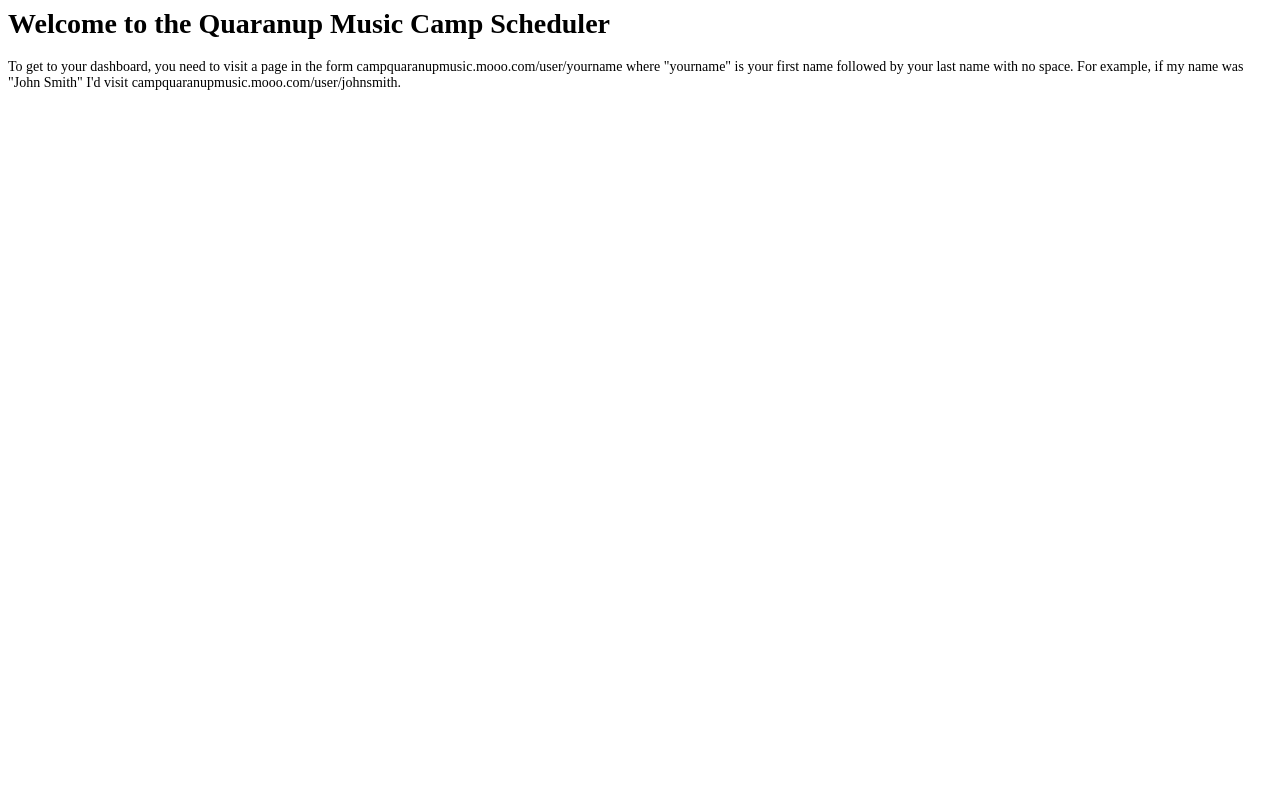
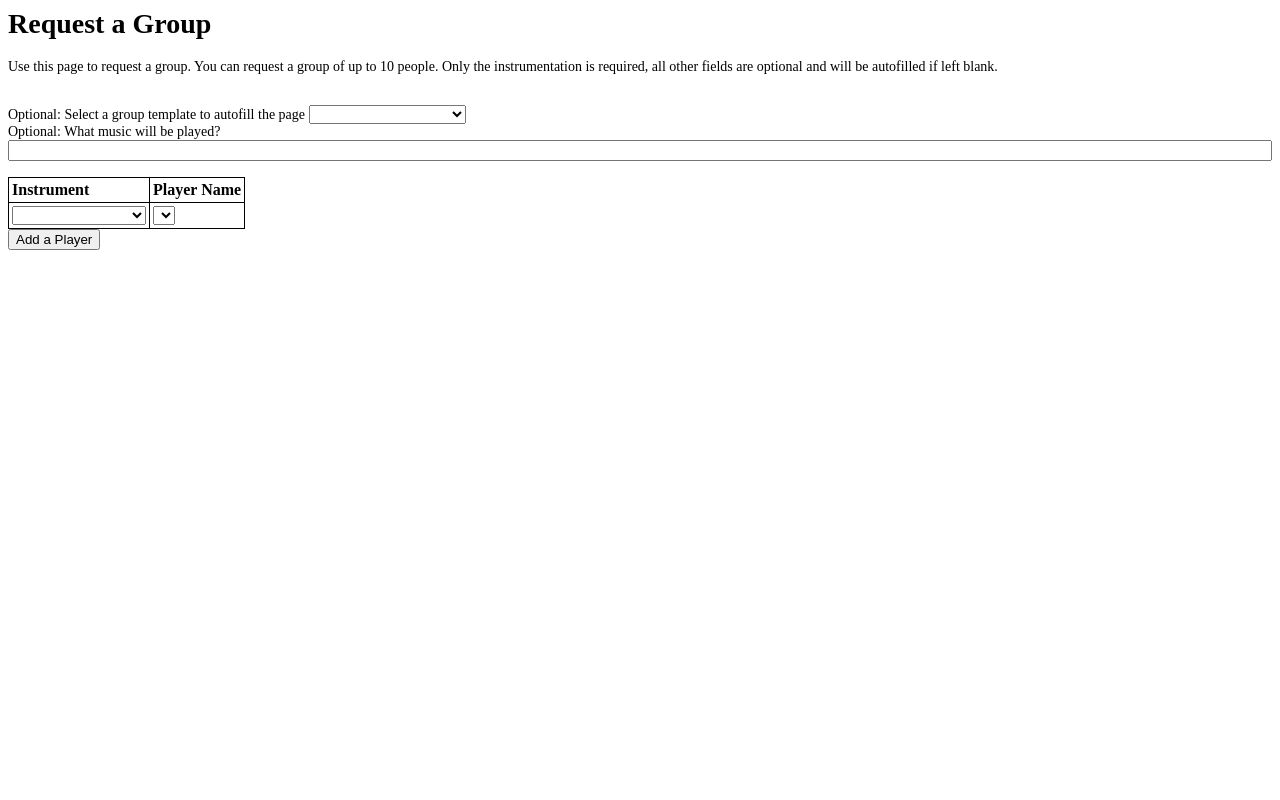
Before and after one commit to duhiga/MusicCampScheduler, a Flask app: template MusicCampScheduler/templates/grouprequest.html in a window 1280 px wide. Run offline with Flask 2, Linux system fonts and the light colour scheme; the template is opened without the code that fills it: most values are stand-ins (such as "Sample title", 1, 10 or a date in 2020); lists and menus that the app fills with data are empty; parts of the project's set-up code (start-up, migrations or seed data) failed here and were passed over.

Commit message:
Started group request page and fleshed out dashboard absent requests. Still need to work on response processing in the Javascript for that.

```diff
--- a/MusicCampScheduler/SQL.py
+++ b/MusicCampScheduler/SQL.py
@@ -18,6 +18,7 @@ def sql(query):
         db = MySQLdb.connect(host=obj.root.sql['host'], user=obj.root.sql['user'], passwd=obj.root.sql['password'], db=obj.root.sql['database']) #connect to database
         cur = db.cursor() #initiate a query cursor
         cur.execute(query) #execute the query
+        db.commit()
         data = cur.fetchall() #fetch all that match the query and store in data array
         log2('Printing output of query:')
         log2(data)
--- a/MusicCampScheduler/app.py
+++ b/MusicCampScheduler/app.py
@@ -20,6 +20,7 @@ import datetime
 import re
 import json
 import untangle
+import uuid
 #import DBSetup
 from SQL import *
 from debug import *
@@ -28,39 +29,9 @@ from json import JSONEncoder, JSONDecoder
 
 # Make the WSGI interface available at the top level so wfastcgi can get it.
 app = Flask(__name__)
-obj = untangle.parse('config.xml')
-app.secret_key = obj.root.CampDetails['SecretKey']
+config = untangle.parse('config.xml')
+app.secret_key = config.root.CampDetails['SecretKey']
 wsgi_app = app.wsgi_app
-
-
-#the below two classes extend JSON to decode datetimes properly.  Use:
-#event = {'Timestamp': datetime.datetime.now(), 'Value': 10}
-#json_event = json.dumps(event, cls=WebAPIEncoder)
-#decoded_json_event = json.loads(json_event, cls=WebAPIDecoder)
-class WebAPIEncoder(JSONEncoder):
-    def default(self, obj):
-        if isinstance(obj, datetime.datetime):
-            return obj.isoformat()
-        return super(WebAPIEncoder, self).default(obj)
-
-
-class WebAPIDecoder(JSONDecoder):
-    def decode(self, obj):
-        decoded = super(WebAPIDecoder, self).decode(obj)
-        if isinstance(decoded, list):
-            pairs = enumerate(decoded)
-        elif isinstance(decoded, dict):
-            pairs = decoded.items()
-        result = []
-        for k, v in pairs:
-            if k == "Timestamp":
-                v = datetime.datetime.strptime(v, '%Y-%m-%dT%H:%M:%S.%f')
-            result.append((k, v))
-        if isinstance(decoded, list):
-            return [r[1] for r in result]
-        elif isinstance(decoded, dict):
-            return dict(result)
-        return decoded
 
 #the user object defines an individual user.  The user is an individual
 #attending the music camp
@@ -102,9 +73,28 @@ class group:
         self.cello = cello
         self.doublebass = doublebass
 
+class grouptemplate:
+    def __init__(self, grouptemplatename, minimumlevel, conductor, flute, oboe, clarinet, bassoon, horn, trumpet, trombone, tuba, percussion, violin, viola, cello, doublebass):
+        self.grouptemplatename = grouptemplatename
+        self.conductor = conductor
+        self.flute = flute
+        self.oboe = oboe
+        self.clarinet = clarinet
+        self.bassoon = bassoon
+        self.horn = horn
+        self.trumpet = trumpet
+        self.trombone = trombone
+        self.tuba = tuba
+        self.percussion = percussion
+        self.violin = violin
+        self.viola = viola
+        self.cello = cello
+        self.doublebass = doublebass
+
 #the player object defines a player sitting in a group
 class player:
-    def __init__(self, firstname, lastname, instrument, groupname, location, groupid):
+    def __init__(self, userid, firstname, lastname, instrument, groupname, location, groupid):
+        self.userid = userid
         self.firstname = firstname
         self.lastname = lastname
         self.instrument = instrument
@@ -184,6 +174,14 @@ def datatoclasslist(classtype,data):
         log1(data)
         return 'error'
 
+#generates a nember for the next free ID of a given table type
+def generateid(id):
+    currentmax = sql("SELECT t." + str(id) + "id FROM " + str(id) + "s t ORDER BY t." + str(id) + "id DESC LIMIT 1")
+    if currentmax == ():
+        return 0
+    else:
+        return int(currentmax[0][0]) + 1
+
 #looks up a list of players that aren't playing in any groups that share a period with the input group, and play one of the instruments in
 #the group.  Returns a list of player objects.
 def playersubstitutesforgroup(groupid):
@@ -195,7 +193,7 @@ def playersubstitutesforgroup(groupid):
         #the following query finds substitutes for this group.
         #i.e.  people who aren't currently playing, but play the same
         #instruments as those in the group
-        data = sql("""SELECT u.firstname,u.lastname,ga.instrument,null,null,null FROM groupassignments ga INNER JOIN (
+        data = sql("""SELECT u.userid,u.firstname,u.lastname,ga.instrument,null,null,null FROM groupassignments ga INNER JOIN (
                           SELECT si.userid,si.instrument FROM instruments si WHERE NOT EXISTS (
                               SELECT nu.userid FROM users nu
                               INNER JOIN groupassignments nga ON nga.userid = nu.userid
@@ -277,6 +275,9 @@ def dashboard(userid,date='none'):
         log1('dashboard fetch requested for user %s' % userid)
         log1('date modifier is currently set to %s' % date)
         user = datatoclass('user',sql("SELECT userid,firstname,lastname,age,email FROM users WHERE userid=\"" + userid + "\""),0)
+        #fetches the camp name and support email address from config.xml
+        campname = config.root.CampDetails['Name']
+        supportemailaddress = config.root.CampDetails['SupportEmailAddress']
         #find the number of times a user has played in groups in the past
         count = useridtonumberofplayings(userid)
         #find all periods today, and what this user is doing in each
@@ -295,7 +296,9 @@ def dashboard(userid,date='none'):
                             previousday=previousday, \
                             nextday=nextday, \
                             today=today, \
-                            weekday=weekday \
+                            weekday=weekday, \
+                            campname=campname, \
+                            supportemailaddress=supportemailaddress, \
                             )
     else:
         return 'You have submitted illegal characters in your URL. Any inputs must only contain letters, numbers and dashes.'
@@ -303,6 +306,44 @@ def dashboard(userid,date='none'):
 @app.route('/user/<userid>/date/<date>/')
 def dashboardDateModifier(userid,date):
     return dashboard(userid,date)
+
+#Makes a post query that marks a player adsent for a given period. This is triggered off the above (two) dashboard functions.
+@app.route("/user/<userid>/period/<periodid>/absent/", methods=["POST"])
+def mark_absent(userid,periodid):
+    if check(userid) and check(periodid):
+        user = datatoclass('user',sql("SELECT * FROM users WHERE userid=\"" + userid + "\""),0)
+        period = datatoclass('period',sql("SELECT * FROM periods WHERE periodid=\"" + periodid + "\""),0)
+        currentassignment = sql("""
+            SELECT p.starttime,p.endtime,g.groupname,ga.instrument,l.locationname,ga.groupid,g.ismusical,g.iseveryone,p.periodid,p.periodname
+            FROM users u
+            INNER JOIN groupassignments ga ON u.userid = ga.userid
+            INNER JOIN groups g ON ga.groupid = g.groupid
+            INNER JOIN periods p ON p.periodid = g.periodid
+            INNER JOIN locations l ON l.locationid = g.locationid
+            WHERE u.userid = '""" + user.userid + "' AND p.periodid = '" + periodid + "'")
+        if currentassignment == ():
+            #get the groupid for the absent group associated with this period
+            absentgroup = sql("""
+                SELECT g.groupid FROM groups g INNER JOIN periods p ON g.periodid = p.periodid
+                WHERE g.groupname = "absent" AND p.periodid = """ + periodid)
+            if absentgroup == (): #if there is no absent group for this period, create one
+                absentgroup = generateid('group')
+                response = sql("""INSERT INTO `groups` (`groupid`, `groupname`, `locationid`, `periodid`, `ismusical`)
+                        VALUES ('""" + str(absentgroup) + """', 'absent', '0', '""" + str(periodid) + """', '0');""")
+            else:
+                absentgroup = absentgroup[0][0]
+            #assign this person to the absent group
+            response = sql("""INSERT INTO `groupassignments` (`groupassignmentid`, `userid`, `groupid`)
+                        VALUES ('""" + str(generateid('groupassignment')) + """', '""" + user.userid + """', '""" + str(absentgroup) + """');""")
+            return 'Now absent for ' + period.periodname
+        else:
+            currentassignment = datatoclass('perioddisplay',currentassignment,0)
+            if currentassignment.groupname == "Absent":
+                return 'Already absent for this group'
+            else:
+                return 'You are already assigned to a group for this period. You have NOT been marked absent. Talk to the adminsitrator to fix this.'
+    else:
+        return 'You have submitted illegal characters in your URL. Any inputs must only contain letters, numbers and dashes.'
 
 #this route is linked to from the user's dashboard.  When they click on a group name, they are taken to a page showing all the people
 #in that group, along with possible substitutes
@@ -315,17 +356,17 @@ def groupdetails(userid,groupid):
         #gets the data associated with this group ID
         group = datatoclass('group',sql("SELECT * FROM groups WHERE groupid=\"" + groupid + "\""),0)
         #gets the period that this group takes place
-        period = datatoclass('period',sql("SELECT * FROM periods WHERE periodid = " + group.periodid),0)
+        period = datatoclass('period',sql("SELECT * FROM periods WHERE periodid = " + str(group.periodid)),0)
         #gets the location that this group takes place
-        location = datatoclass('location',sql("SELECT * FROM locations WHERE locationid = " + group.locationid),0)
+        location = datatoclass('location',sql("SELECT * FROM locations WHERE locationid = " + str(group.locationid)),0)
         #gets the list of players playing in the given group
         data = sql("""
-            SELECT u.firstname,u.lastname,ga.instrument,g.groupname,l.locationname,g.groupid
+            SELECT u.userid,u.firstname,u.lastname,ga.instrument,g.groupname,l.locationname,g.groupid
             FROM groupassignments ga
             INNER JOIN users u ON ga.userid = u.userid
             INNER JOIN groups g ON ga.groupid = g.groupid
             INNER JOIN locations l ON g.locationid = l.locationid
-            WHERE ga.groupid=""" + groupid)
+            WHERE ga.groupid=""" + str(groupid))
         players = datatoclasslist('player',data)
         substitutes = playersubstitutesforgroup(groupid)
         return render_template('group.html', \
@@ -344,13 +385,33 @@ def grouprequestpage(userid):
     if check(userid):
         #gets the data associated with this user
         user = datatoclass('user',sql("SELECT * FROM users WHERE userid=\"" + userid + "\""),0)
+        grouptemplates = datatoclasslist('grouptemplate',sql("SELECT * FROM grouptemplates"))
+        instruments = []
+        instruments = config.root.CampDetails['Instruments'].split(",")
         return render_template('grouprequest.html', \
                             user=user, \
+                            grouptemplates=grouptemplates, \
+                            instruments=instruments, \
                             )
     else:
         return 'You have submitted illegal characters in your URL. Any inputs must only contain letters, numbers and dashes.'
 
-@app.route('/user/<userid>/absentrequest/')
+#Used in the grouprequest page to fill the instruments
+@app.route("/return/instrumentplayers/<instrument>/", methods=["GET"])
+def instrumentplayers_get(instrument):
+    if check(instrument):
+        players = (datatoclasslist('player',sql("""
+            SELECT u.userid,u.firstname,u.lastname,i.instrument,null,null,null FROM users u INNER JOIN instruments i ON u.userid=i.userid
+                 """)))
+        response = make_response(json.dumps([ob.__dict__ for ob in players]))
+        response.content_type = 'application/json'
+        log2(response)
+        return response
+    else:
+        return 'You have submitted illegal characters in your URL. Any inputs must only contain letters, numbers and dashes.'
+
+#NOT USED. Just keeping this for reference.
+@app.route('/user/<userid>/absentreq/')
 def absentrequestpage(userid):
     if check(userid):
         #gets the data associated with this user
@@ -372,11 +433,11 @@ def absentrequestpage(userid):
                             weekday=weekday, \
                             periods=periods, \
                             perioddates=perioddates, \
-                            campname=obj.root.CampDetails['Name'] \
                             )
     else:
         return 'You have submitted illegal characters in your URL. Any inputs must only contain letters, numbers and dashes.'
 
+#NOT USED - just keeping for reference
 #Returns data from a query from the page from the function above.
 @app.route("/return/periodlist/<date>/", methods=["GET"])
 def get_request(date):
--- a/MusicCampScheduler/templates/group.html
+++ b/MusicCampScheduler/templates/group.html
@@ -57,8 +57,8 @@
             <td>{{ s.instrument }}</td>
         </tr>
         {% endfor %}
-        </tbody>
-    </table>
+
+    </table></tbody>
     <a href="/user/{{ user.userid }}/">Back to dashboard</a>
 </body>
 </html>
--- a/MusicCampScheduler/templates/grouprequest.html
+++ b/MusicCampScheduler/templates/grouprequest.html
@@ -2,9 +2,45 @@
 <html>
 <head>
     <link rel="stylesheet" href='/static/css/style.css' />
+    <title>Register your Absence</title>
 </head>
 <body>
-    <h1>Welcome to the Quaranup Music Camp Scheduler</h1>
-    <p>To get to your dashboard, you need to visit a page in the form campquaranupmusic.mooo.com/user/yourname where "yourname" is your first name followed by your last name with no space. For example, if my name was "John Smith" I'd visit campquaranupmusic.mooo.com/user/johnsmith.
+    <h1>Request a Group</h1>
+    <p>Use this page to request a group. You can request a group of up to 10 people. Only the instrumentation is required, all other fields are optional and will be autofilled if left blank.</p>
+
+
+    <br />
+    Optional: Select a group template to autofill the page
+    <select id="group_template_dropdown">
+        <option value=""></option>
+        {% for g in grouptemplates %}
+        <option value="{{ g.grouptemplatename }}">{{ g.grouptemplatename }}</option>
+        {% endfor %}
+    </select>
+    <br />
+    Optional: What music will be played?<input type="text" name="textbox_music">
+    <br /><br />
+    <table>
+        <tr>
+            <th>Instrument</th>
+            <th>Player Name</th>
+        </tr>
+        <tr>
+            <td>
+                <select id="instrument1">
+                    <option value=""></option>
+                    {% for i in instruments %}
+                    <option value="{{ i }}">{{ i }}</option>
+                    {% endfor %}
+                </select>
+            </td>
+            <td>
+                <select id="player1">
+                    <option value=""></option>
+                </select>
+            </td>
+        </tr>
+    </table>
+    <button id="add_player">Add a Player</button>
 </body>
 </html>
--- a/MusicCampScheduler/templates/index.html
+++ b/MusicCampScheduler/templates/index.html
@@ -4,7 +4,7 @@
     <link rel="stylesheet" href='/static/css/style.css' />
 </head>
 <body>
-    <h1>Welcome to the Quaranup Music Camp Scheduler</h1>
-    <p>To get to your dashboard, you need to visit a page in the form campquaranupmusic.mooo.com/user/yourname where "yourname" is your first name followed by your last name with no space. For example, if my name was "John Smith" I'd visit campquaranupmusic.mooo.com/user/johnsmith.
+    <h1>Welcome to the Music Camp Scheduler</h1>
+    <p>To get to your dashboard, you need to visit a page in the form DomainName/dashboard/userid where "DomainName" in the website and "userid" is the unique code that was given to you by the administrator.
 </body>
 </html>
```
Also changed, not shown: MusicCampScheduler/templates/dashboard.html (+33 -5 lines), 2 other files.
